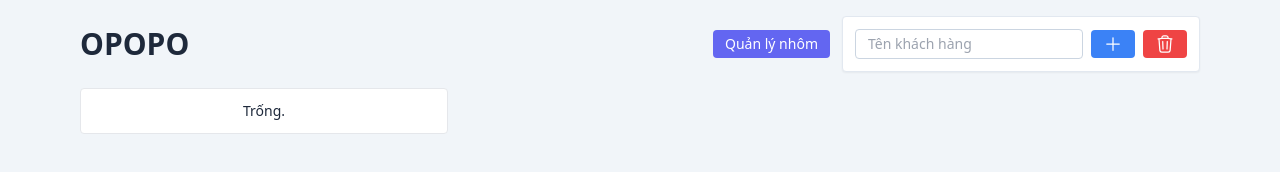
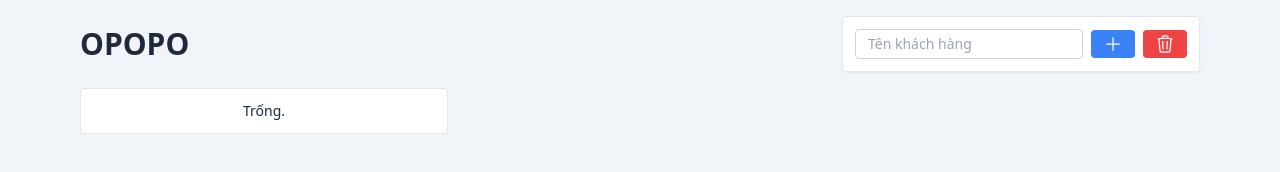
Before and after one commit to hmdat294/opopo, a website: page index.html in a window 1280 px wide. Drawn offline with nearby package versions, Linux system fonts and the light colour scheme.

Commit message:
hide navigation alu

```diff
--- a/index.html
+++ b/index.html
@@ -17,9 +17,9 @@
             </div>
 
             <div class="flex gap-3 items-center">
-                <a href="./aluminum.html" class="rounded bg-indigo-500 px-3 py-1 text-sm font-medium text-white hover:bg-indigo-600">
+                <!-- <a href="./aluminum.html" class="rounded bg-indigo-500 px-3 py-1 text-sm font-medium text-white hover:bg-indigo-600">
                     Quản lý nhôm
-                </a>
+                </a> -->
                 <div class="rounded border border-slate-200 bg-white p-3 shadow-sm">
                     <div class="flex flex-wrap items-center gap-2">
                         <input id="customerNameInput" type="text" placeholder="Tên khách hàng"
```
